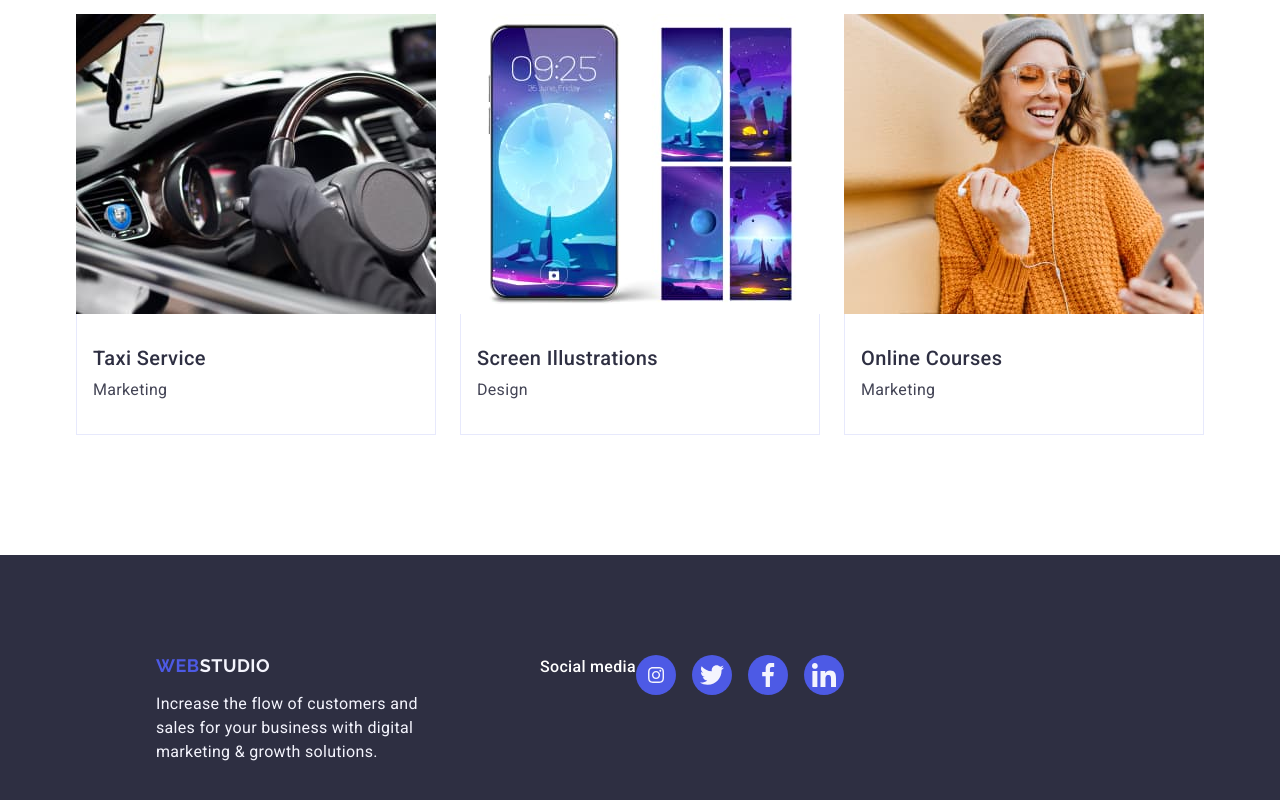
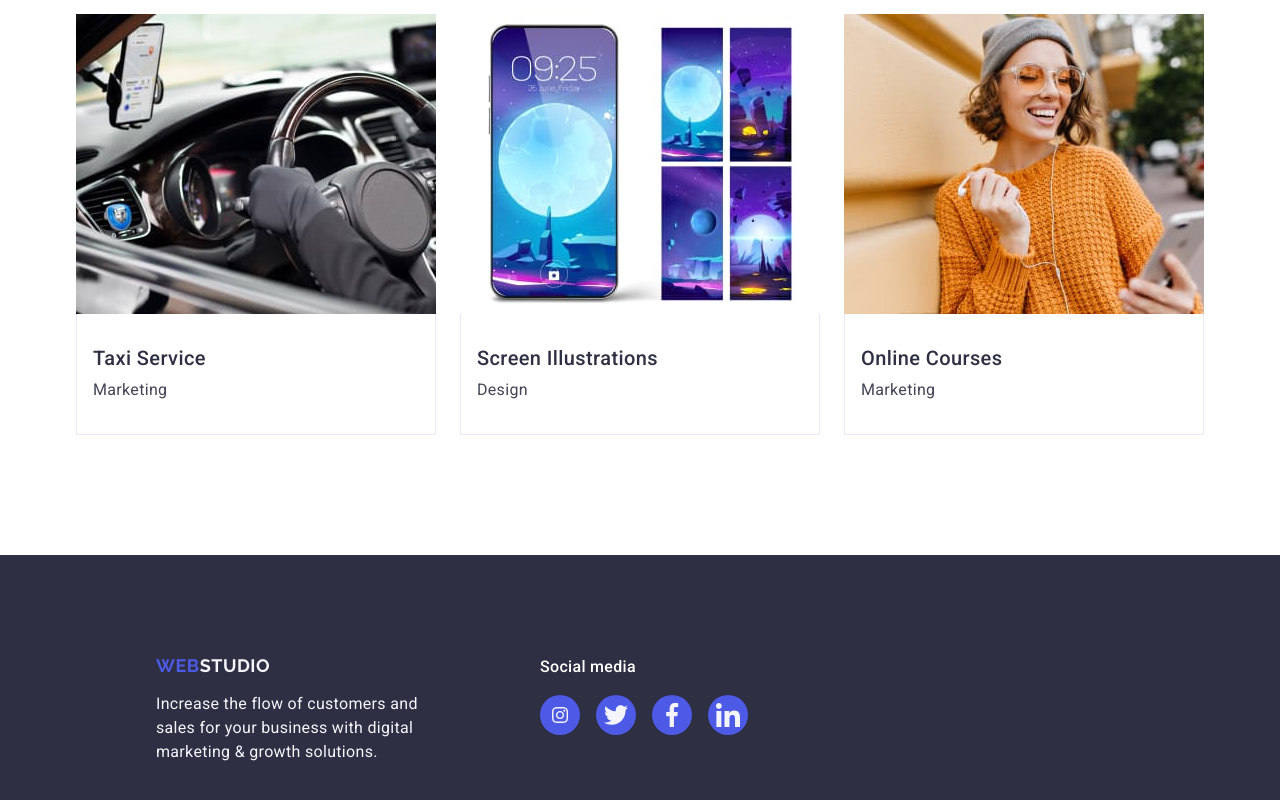
Before and after one commit to Natali-Yavtushenko/goit-markup-hw-04, a plain HTML site: page index.html in a window 1280 px wide. Shown: the part 2652-3452 px from the top of the page. Drawn offline with nearby package versions, Linux system fonts and the light colour scheme.

Commit message:
footericons

```diff
--- a/css/styles.css
+++ b/css/styles.css
@@ -470,11 +470,6 @@ img {
   color: #f4f4fd;
   max-width: 264px;
 }
-.footer-soc {
-  display: flex;
-  justify-content: center;
-  text-align: center;
-}
 
 .container-soc {
   display: flex;
```
